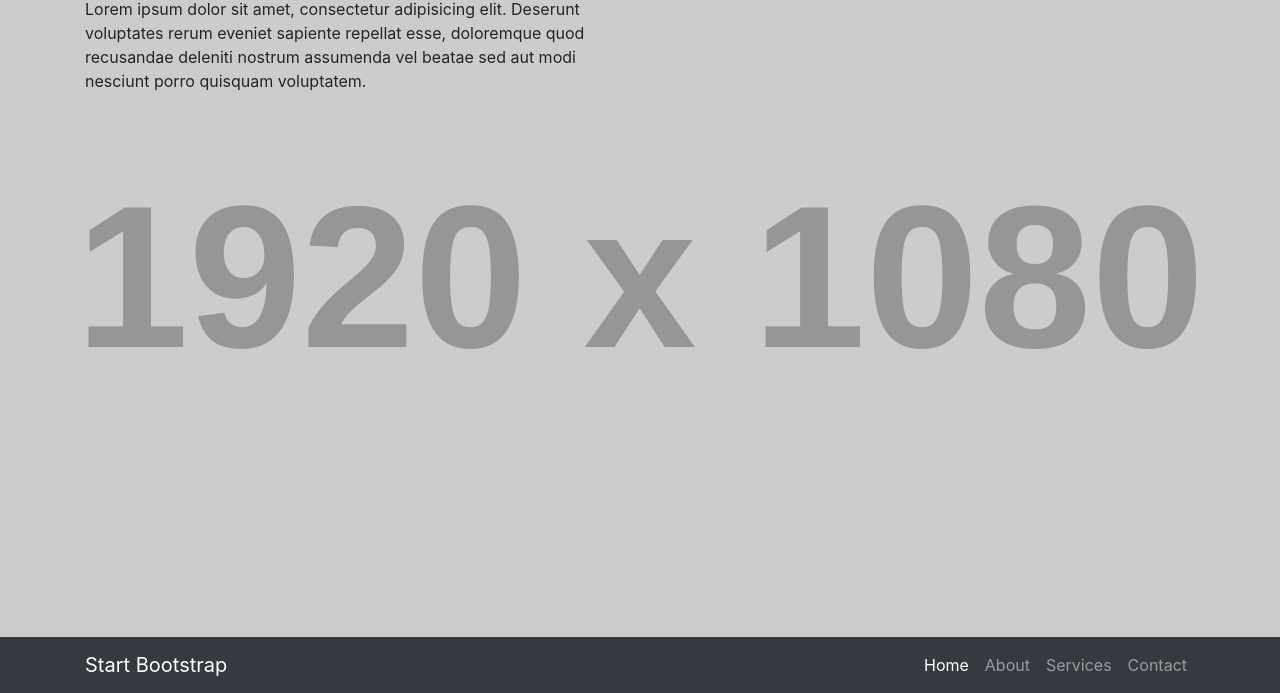
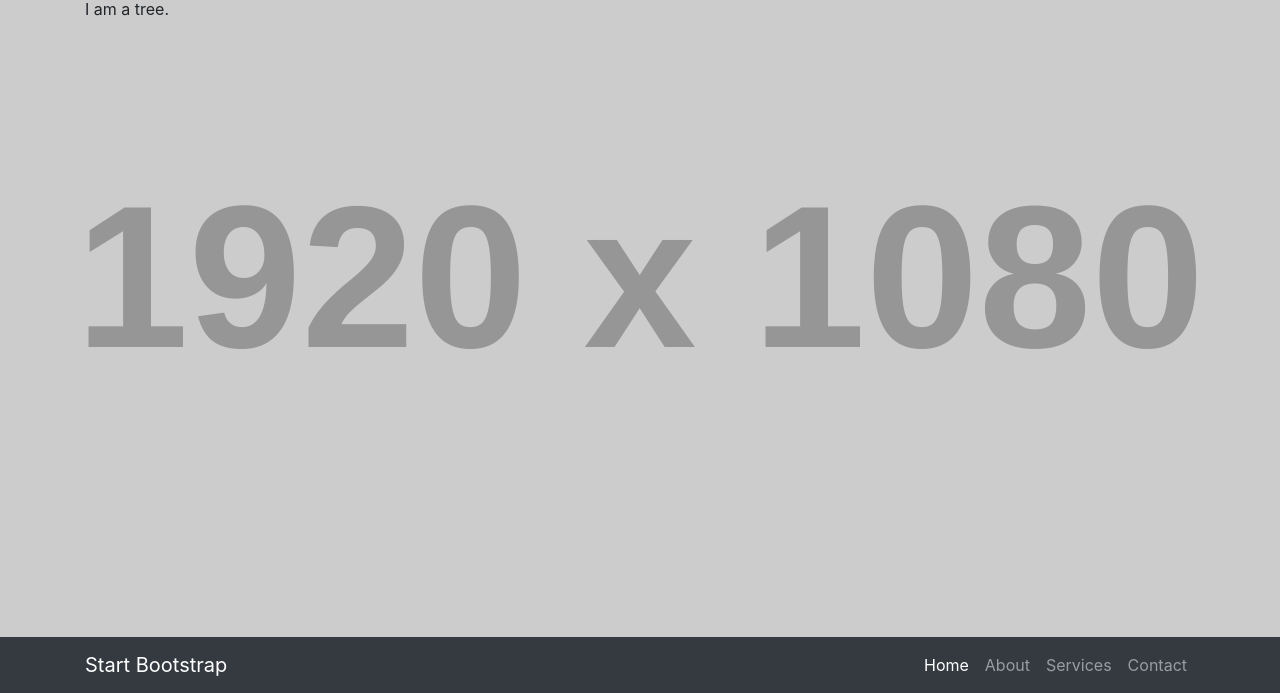
Before and after one commit to atreeanah/atreeanah.github.io, a website: page index.html in a window 1280 px wide. Shown: the part 107-800 px from the top of the page. Drawn offline with Linux system fonts and the light colour scheme; placeholder pictures from the web are drawn by us.

Commit message:
Update index.html

```diff
--- a/index.html
+++ b/index.html
@@ -54,7 +54,7 @@
       <div class="row">
         <div class="col-lg-6">
           <h1 class="mt-5">The Big Picture</h1>
-          <p>Lorem ipsum dolor sit amet, consectetur adipisicing elit. Deserunt voluptates rerum eveniet sapiente repellat esse, doloremque quod recusandae deleniti nostrum assumenda vel beatae sed aut modi nesciunt porro quisquam voluptatem.</p>
+          <p> I am a tree.</p>
         </div>
       </div>
     </div>
```
